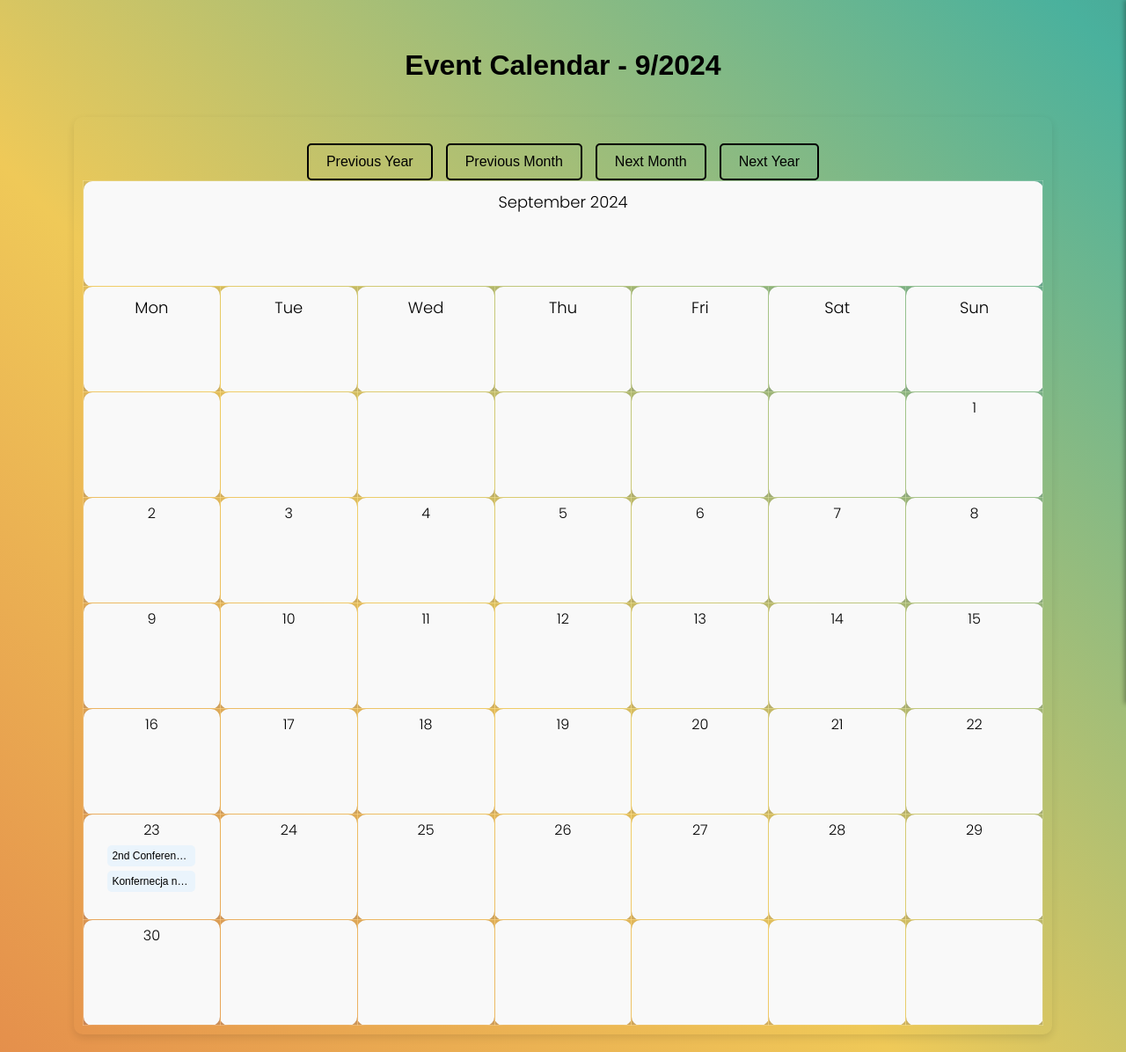
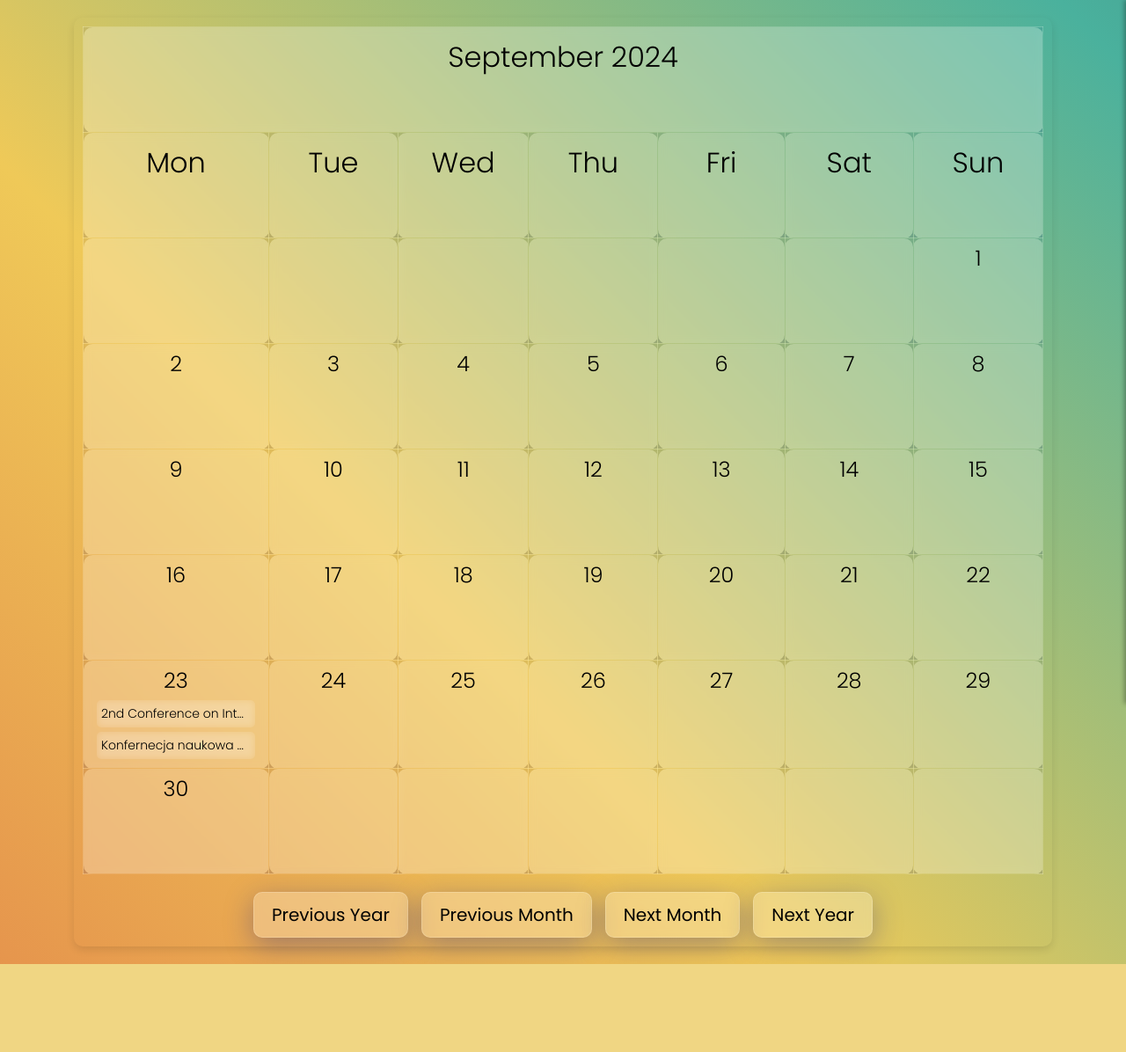
Before and after one commit to MichaelWoj/event-calendar, a Django app: page / in a window 1280 px wide. Shown: the whole page at 88% size. After the commit the page ends 1096 px from the top, so only its background shows below. Run offline with Django 3.2, Linux system fonts and the light colour scheme; data comes from the database, SQL or seed files in the repository.

Commit message:
More UI updates

```diff
--- a/calendar_event_project/calendar_event_app/static/css/main.css
+++ b/calendar_event_project/calendar_event_app/static/css/main.css
@@ -4,14 +4,13 @@
     margin: 0;
     padding: 0;
     box-sizing: border-box;
-    font-family: 'Arial', sans-serif;
+    font-family: "Poppins", serif;
 }
 
 body {
     display: flex;
     flex-flow: column;
     align-items: center;
-    font-family: "Poppins", serif;
     background: linear-gradient(45deg, #344E5C, #4AB19D , #EFC958, #E17A47 ,  #EFC958, #4AB19D, #344E5C);
 	animation: gradient 15s ease-in-out infinite;
     background-size: 400% 400%;
@@ -59,9 +58,15 @@ body {
     padding: 10px 20px;
     color: black;
     text-decoration: none;
-    border-radius: 5px;
-    border: 2px solid black;
+    font-size: 20px;
     transition: background-color 0.3s, color 0.3s;
+    box-sizing: border-box;
+    background: rgba(255, 255, 255, 0.25);
+    box-shadow: 0 8px 32px 0 rgba(31, 38, 135, 0.37);
+    border-radius: 10px;
+    border: 1px solid rgba(255, 255, 255, 0.18);
+    backdrop-filter: blur(4px);
+    -webkit-backdrop-filter: blur(4px);
 }
 
 /* Calendar */
@@ -79,7 +84,6 @@ table {
 table th,
 table td {
     text-align: center;
-    border: 1px solid #ddd;
     width: 14.28%; /* Ensures equal width for all days */
     height: 120px;
     padding: 0;
@@ -91,48 +95,36 @@ table td {
     box-sizing: border-box;
     background: rgba(255, 255, 255, 0.25);
     box-shadow: 0 8px 32px 0 rgba(31, 38, 135, 0.37);
+    border-radius: 10px;
+    border: 1px solid rgba(255, 255, 255, 0.18);
     backdrop-filter: blur(4px);
     -webkit-backdrop-filter: blur(4px);
-    border-radius: 10px;
-    border: 1px solid rgba(255, 255, 255, 0.18);
-    background-color: #f9f9f9;
 }
 
 table th {
-    font-family: "Poppins", serif;
-    font-size: large;
+    font-size: xx-large;
     padding: 10px;
-
 }
 
 table td {
-    font-family: "Poppins", serif;
-    background-color: #f9f9f9;
     position: relative;
     text-align: top;
-    font-size: medium;
+    font-size: x-large;
     padding: 5px;
     vertical-align: top; /* Align content to the top */
 }
 
-table td a {
-    color: #3498db;
-    text-decoration: none;
-    display: block;
-    margin-bottom: 5px;
-}
-
 table td .event-bubble {
-    background-color: #eaf4fc;
-    border-radius: 5px;
+    backdrop-filter: blur(4px);
+    -webkit-backdrop-filter: blur(4px);
     padding: 5px;
-    font-size: 12px;
+    font-size: 14px;
     margin-top: 5px;
     white-space: nowrap;
     text-overflow: ellipsis;
     overflow: hidden;
     width: 90%; /* Ensure bubbles take up the full width */
-    max-width: 100px;
+    max-width: 200px;
     margin: 5px auto;
     text-align: center;
     position: relative;
@@ -142,14 +134,6 @@ table td a:hover {
     text-decoration: underline;
 }
 
-.current-day {
-    background-color: #ffeb3b; /* Yellow background */
-    color: #000; /* Black text */
-    font-weight: bold;
-    border: 2px solid #f57c00; /* Orange border */
-    padding: 5px;
-    border-radius: 5px;
-}
 /* Modal */
 .modal {
     display: none;
@@ -215,7 +199,6 @@ table td a:hover {
 
 /* Event Bubble Styles */
 .event-bubble {
-    background-color: #eaf4fc;
     border-radius: 5px;
     padding: 5px;
     font-size: 12px;
--- a/calendar_event_project/calendar_event_app/templates/calendar.html
+++ b/calendar_event_project/calendar_event_app/templates/calendar.html
@@ -11,18 +11,15 @@
 
 <body>
     <div class="container">
-        <header class="header">
-            <h1>Event Calendar - {{ month }}/{{ year }}</h1>
-        </header>
 
         <div class="calendar-container">
+            {{ calendar|safe }}
             <div class="nav-buttons">
                 <a href="{% url 'calendar_view' year=year|add:-1 month=month %}" class="btn prev-btn">Previous Year</a>
                 <a href="{% url 'calendar_view' year=year month=month|add:-1 %}" class="btn prev-btn">Previous Month</a>
                 <a href="{% url 'calendar_view' year=year month=month|add:1 %}" class="btn next-btn">Next Month</a>
                 <a href="{% url 'calendar_view' year=year|add:1 month=month %}" class="btn prev-btn">Next Year</a>
             </div>
-            {{ calendar|safe }}
         </div>
     </div>
 
```
